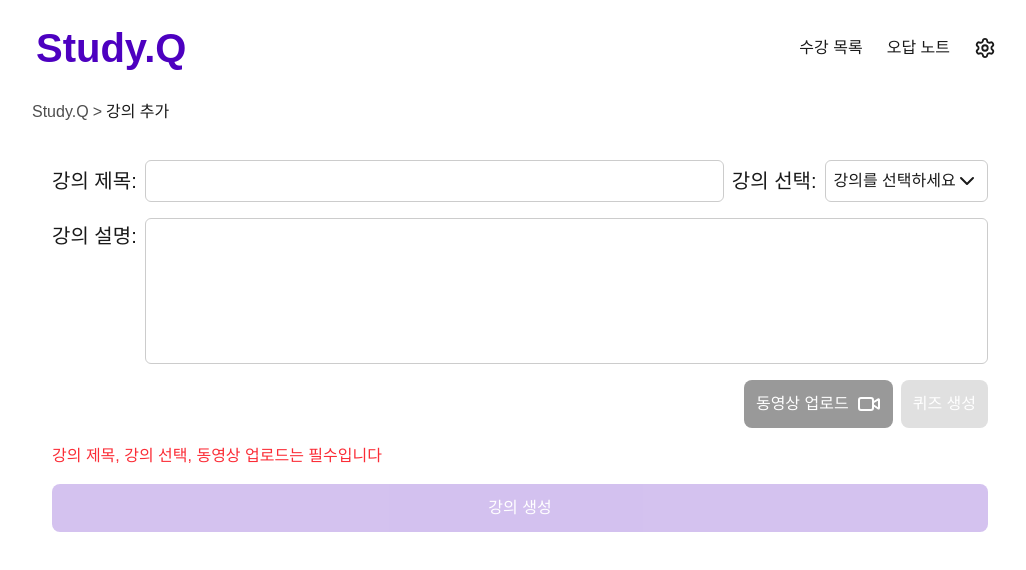
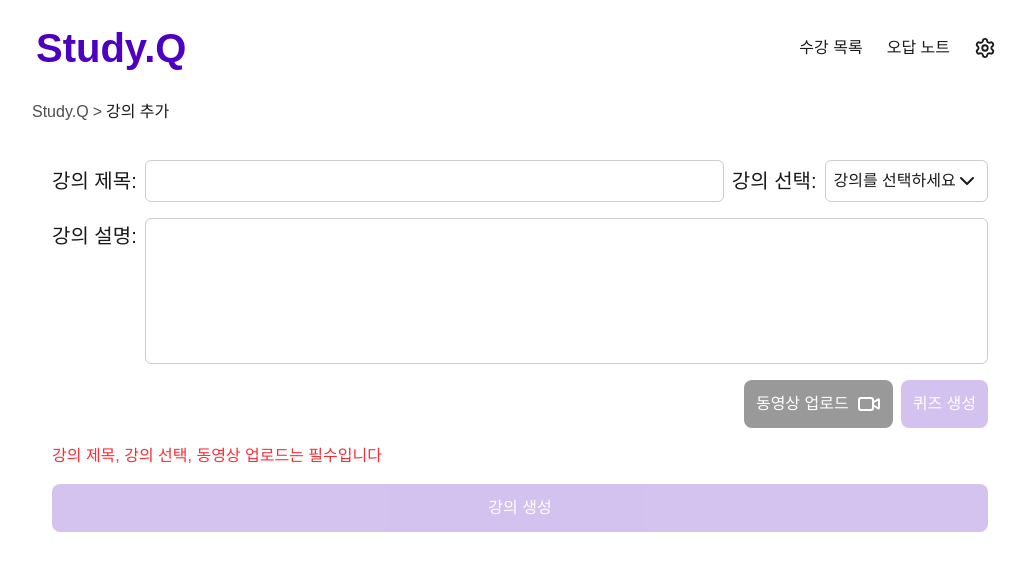
Before and after one commit to UbAA-pj/Study.Q-FE, a React (Vite) app: page /create-course in a window 1280 px wide. Shown: the top 570 px of the page, without its empty margins (120-1146 px from the left). Built offline with nearby package versions, Linux system fonts and the light colour scheme; a web font is replaced by a local one.

Commit message:
refactor: 퀴즈 생성 버튼 색상 변경(#38)

```diff
--- a/src/pages/CreateCoursePage.jsx
+++ b/src/pages/CreateCoursePage.jsx
@@ -82,7 +82,11 @@ const CreateCoursePage = () => {
           setVideo={setVideo}
           onUploadComplete={() => setIsVideoUploaded(true)}
         />
-        <Button disabled={!isVideoUploaded} onClick={handleGenerateQuiz}>
+        <Button
+          variant="primary"
+          disabled={!isVideoUploaded}
+          onClick={handleGenerateQuiz}
+        >
           퀴즈 생성
         </Button>
       </div>
```
